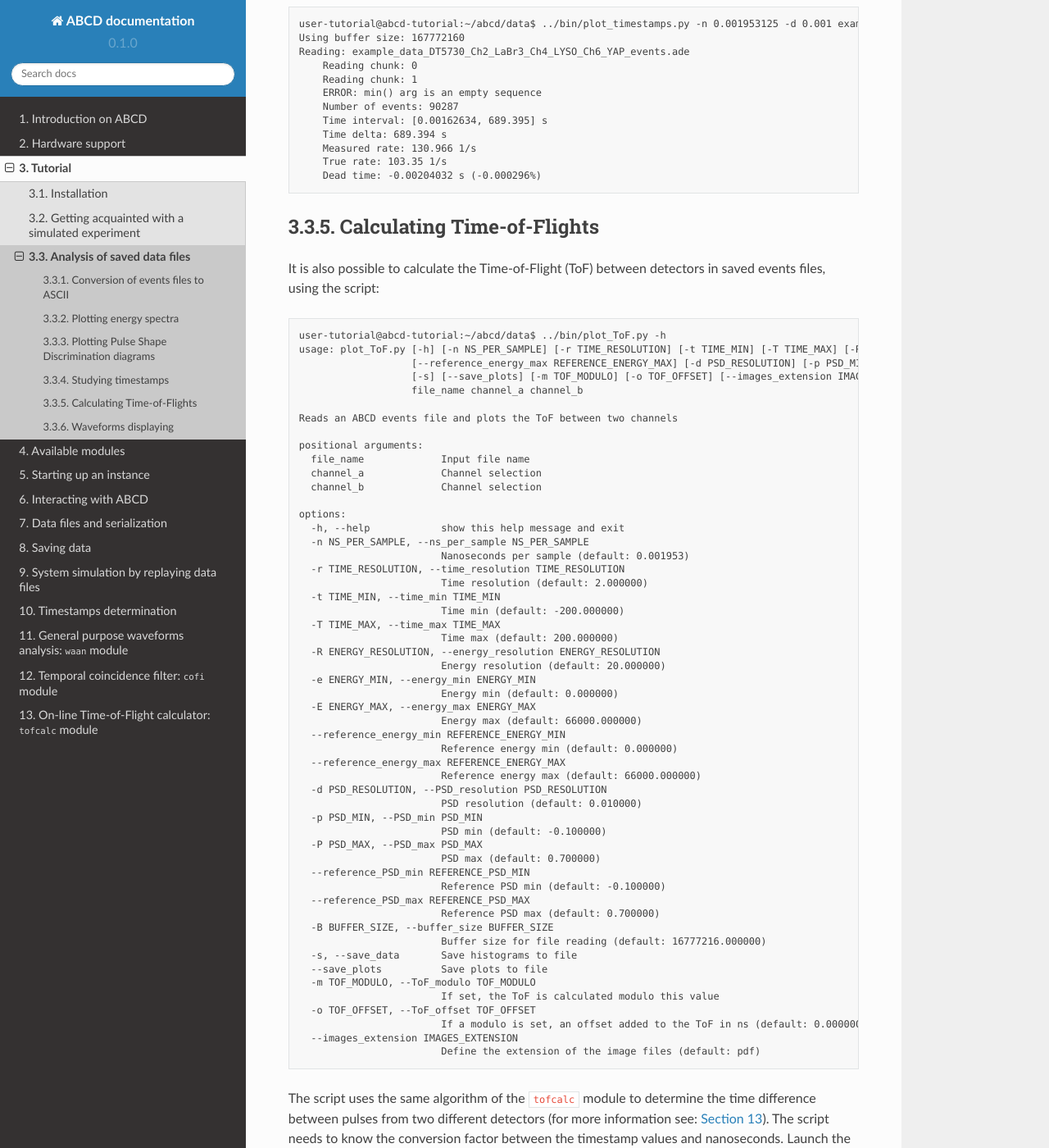
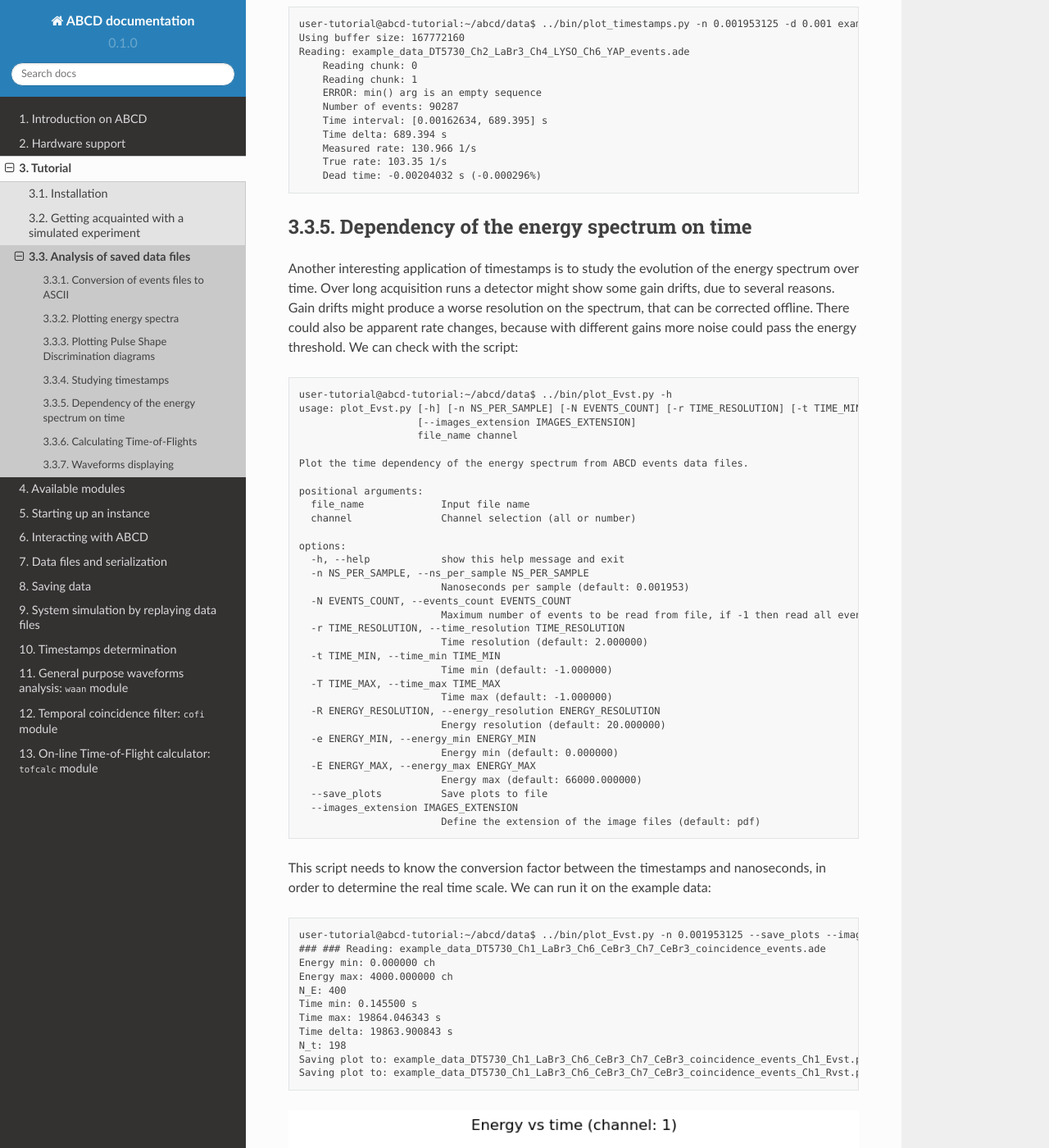
Before and after one commit to cl-fontana/abcd-docs, a Sphinx documentation site: the page built from docs/source/analyzing_offline.rst, in a window 1280 px wide and 1400 px high, scrolled down 10589 px. Shown: the whole window at 82% size. Built offline with Sphinx 7.4.7 and the Read the Docs theme 2.0.0, drawn with Linux system fonts in a browser that asks for light colours; some of the changed text lies outside the part shown.

Commit message:
Added an example to the tutorial

```diff
--- a/docs/source/analyzing_offline.rst
+++ b/docs/source/analyzing_offline.rst
@@ -384,6 +384,79 @@ For the specific case of the shown example data, the two acquisition rates match
         True rate: 103.35 1/s
         Dead time: -0.00204032 s (-0.000296%)
 
+Dependency of the energy spectrum on time
+-----------------------------------------
+
+Another interesting application of timestamps is to study the evolution of the energy spectrum over time.
+Over long acquisition runs a detector might show some gain drifts, due to several reasons.
+Gain drifts might produce a worse resolution on the spectrum, that can be corrected offline.
+There could also be apparent rate changes, because with different gains more noise could pass the energy threshold.
+We can check with the script::
+
+    user-tutorial@abcd-tutorial:~/abcd/data$ ../bin/plot_Evst.py -h
+    usage: plot_Evst.py [-h] [-n NS_PER_SAMPLE] [-N EVENTS_COUNT] [-r TIME_RESOLUTION] [-t TIME_MIN] [-T TIME_MAX] [-R ENERGY_RESOLUTION] [-e ENERGY_MIN] [-E ENERGY_MAX] [--save_plots]
+                        [--images_extension IMAGES_EXTENSION]
+                        file_name channel
+
+    Plot the time dependency of the energy spectrum from ABCD events data files.
+
+    positional arguments:
+      file_name             Input file name
+      channel               Channel selection (all or number)
+
+    options:
+      -h, --help            show this help message and exit
+      -n NS_PER_SAMPLE, --ns_per_sample NS_PER_SAMPLE
+                            Nanoseconds per sample (default: 0.001953)
+      -N EVENTS_COUNT, --events_count EVENTS_COUNT
+                            Maximum number of events to be read from file, if -1 then read all events (default: -1.000000)
+      -r TIME_RESOLUTION, --time_resolution TIME_RESOLUTION
+                            Time resolution (default: 2.000000)
+      -t TIME_MIN, --time_min TIME_MIN
+                            Time min (default: -1.000000)
+      -T TIME_MAX, --time_max TIME_MAX
+                            Time max (default: -1.000000)
+      -R ENERGY_RESOLUTION, --energy_resolution ENERGY_RESOLUTION
+                            Energy resolution (default: 20.000000)
+      -e ENERGY_MIN, --energy_min ENERGY_MIN
+                            Energy min (default: 0.000000)
+      -E ENERGY_MAX, --energy_max ENERGY_MAX
+                            Energy max (default: 66000.000000)
+      --save_plots          Save plots to file
+      --images_extension IMAGES_EXTENSION
+                            Define the extension of the image files (default: pdf)
+
+This script needs to know the conversion factor between the timestamps and nanoseconds, in order to determine the real time scale.
+We can run it on the example data::
+
+    user-tutorial@abcd-tutorial:~/abcd/data$ ../bin/plot_Evst.py -n 0.001953125 --save_plots --images_extension=png -r 100 -R 10 -e 0 -E 4000 example_data_DT5730_Ch1_LaBr3_Ch6_CeBr3_Ch7_CeBr3_coincidence_events.ade 1
+    ### ### Reading: example_data_DT5730_Ch1_LaBr3_Ch6_CeBr3_Ch7_CeBr3_coincidence_events.ade
+    Energy min: 0.000000 ch
+    Energy max: 4000.000000 ch
+    N_E: 400
+    Time min: 0.145500 s
+    Time max: 19864.046343 s
+    Time delta: 19863.900843 s
+    N_t: 198
+    Saving plot to: example_data_DT5730_Ch1_LaBr3_Ch6_CeBr3_Ch7_CeBr3_coincidence_events_Ch1_Evst.png
+    Saving plot to: example_data_DT5730_Ch1_LaBr3_Ch6_CeBr3_Ch7_CeBr3_coincidence_events_Ch1_Rvst.png
+
+.. figure:: images/example_data_DT5730_Ch1_LaBr3_Ch6_CeBr3_Ch7_CeBr3_coincidence_events_Ch1_Evst.png
+    :name: fig-tutorial-E-T
+    :width: 100%
+    :alt: dependency of the energy spectrum on the time in an example file
+
+    Plot of the dependency of the energy spectrum on the time in an example file.
+
+.. figure:: images/example_data_DT5730_Ch1_LaBr3_Ch6_CeBr3_Ch7_CeBr3_coincidence_events_Ch1_Rvst.png
+    :name: fig-tutorial-R-T
+    :width: 100%
+    :alt: dependency of the acquisition rate on the time in an example file
+
+    Plot of the dependency of the acquisition rate on the time in an example file.
+
+:numref:`fig-tutorial-E-T` and :numref:`fig-tutorial-R-T` show the results of the dependency of the energy spectrum and acquisition on the example data file.
+
 Calculating Time-of-Flights
 ---------------------------
 
@@ -512,7 +585,7 @@ An attentive reader might notice that the energies have different values.
 Indeed the events file that we just analyzed with the script was calculated on-board by the digitizer.
 The digitizer firmware analyzed the waveforms and provided the processed events.
 In the previous tutorial we used a replay of the raw data, which contains also the waveforms.
-During the replay the waveforms are reanalyzed by the waveforms analysis module of ABCD, which has a configuration that is a little bit different.
+During the replay, the waveforms are reanalyzed by the waveforms analysis module of ABCD, which has a configuration that is a little bit different.
 
 Waveforms displaying
 --------------------
```
